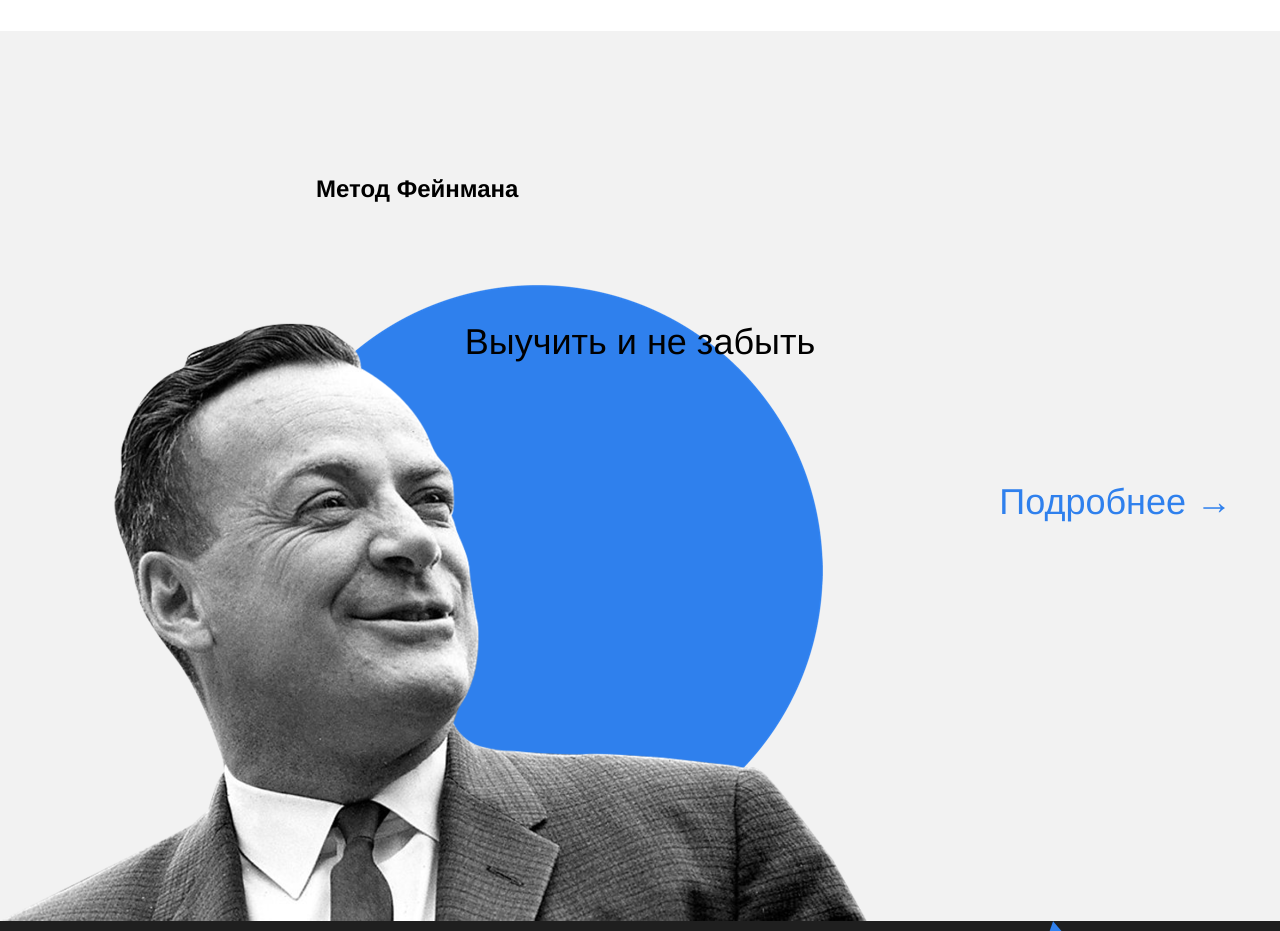
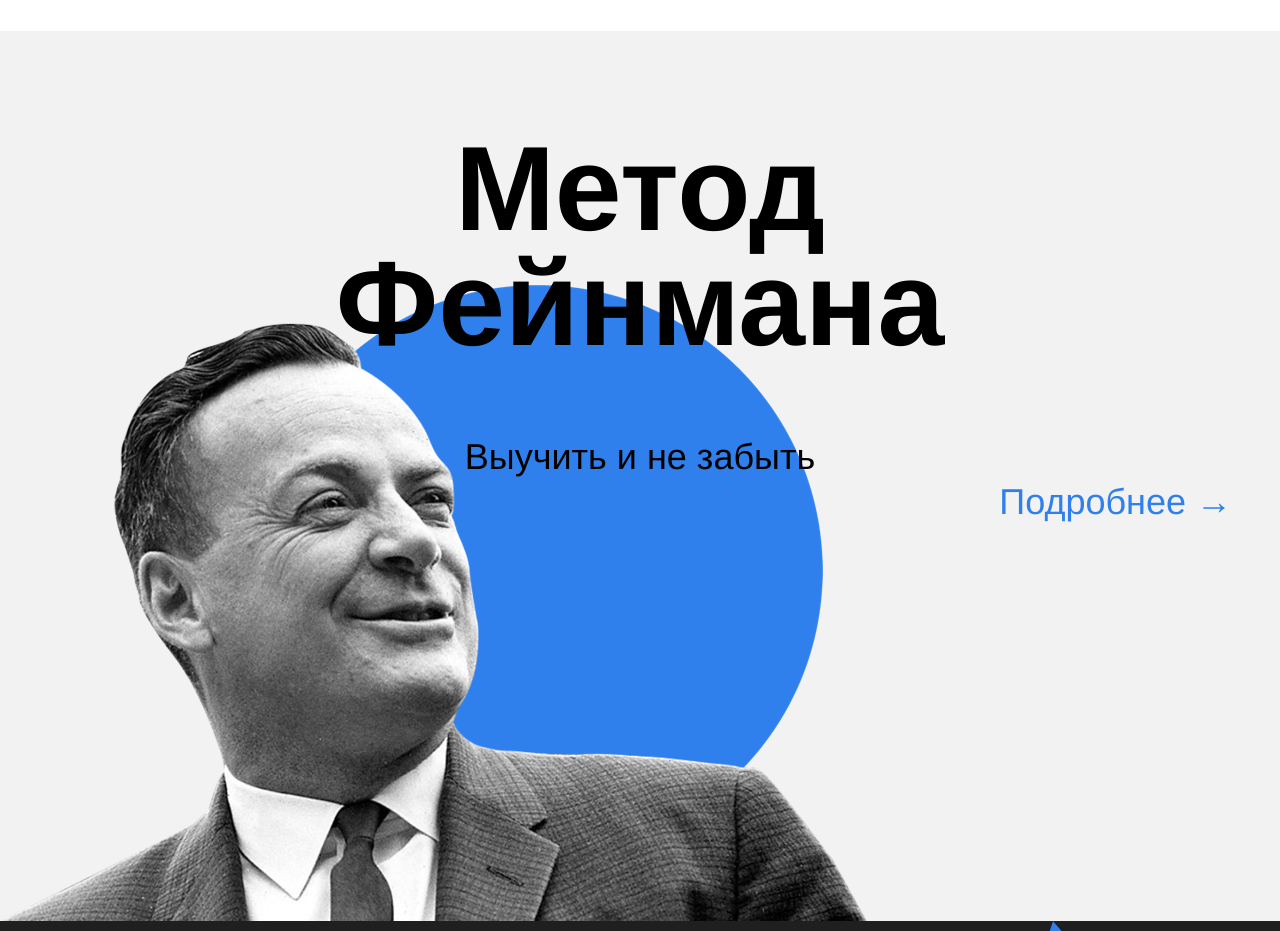
Before and after one commit to KonstElz/how-to-learn, a plain HTML site: page index.html in a window 1280 px wide. Shown: the part 2220-3151 px from the top of the page. Drawn offline with Linux system fonts and the light colour scheme.

Commit message:
восстановлены стили, утерянные после сопоставления версий

```diff
--- a/styles/style.css
+++ b/styles/style.css
@@ -201,7 +201,9 @@
     position: relative;
     max-width: 648px;
     line-height: 115px;
+    font-size: 120px;
     font-weight: bold;
+    text-align: center;
     margin: 0;
     margin-left: auto;
     margin-right: auto;
```
